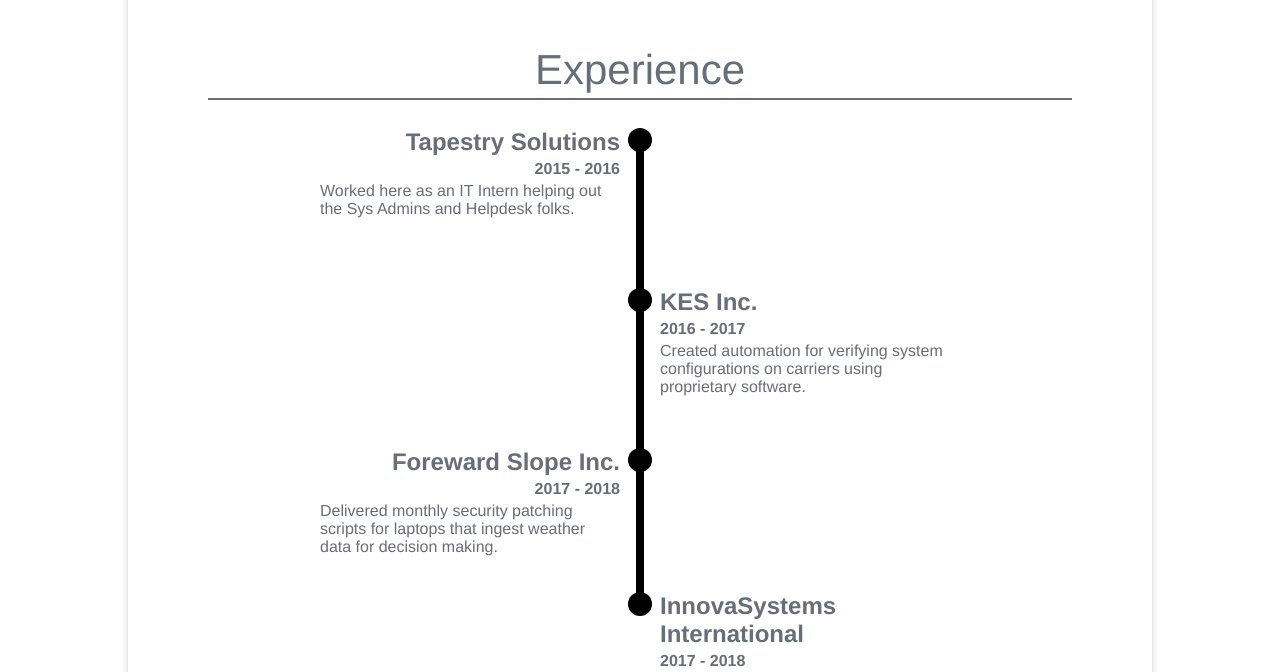
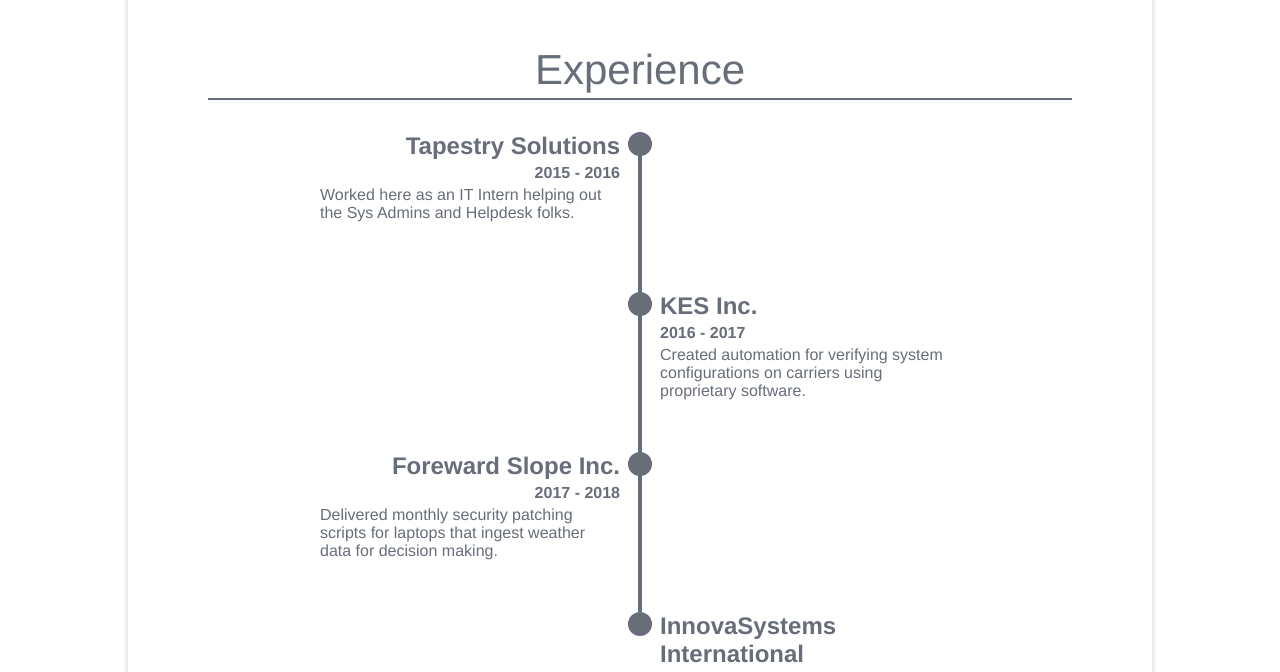
Before and after one commit to omgitsfrancis/omgitsfrancis-v2, a Next.js app: page / in a window 1280 px wide. Shown: the part 1520-2192 px from the top of the page. Built offline with nearby package versions, Linux system fonts and the light colour scheme; no server answers.

Commit message:
Changed timeline styles

```diff
--- a/src/components/timeline.js
+++ b/src/components/timeline.js
@@ -1,4 +1,5 @@
 import styled from "styled-components";
+import { TEXT_COLOR } from "../components/global";
 
 const Container = styled.div`
   width: 100%;
@@ -18,8 +19,8 @@ const Container = styled.div`
 const Line = styled.div`
   display: flex;
   justify-content: center;
-  background-color: black;
-  width: 8px;
+  background-color: ${TEXT_COLOR};
+  width: 4px;
   min-height: 160px;
 `;
 
@@ -27,18 +28,16 @@ const Dot = styled.div`
   position: absolute;
   width: 24px;
   height: 24px;
-  background-color: black;
+  background-color: ${TEXT_COLOR};
   border-radius: 50%;
-  transform: translateY(-4px);
-  transition: transform linear 0.15s;
   &:hover {
-    transform: scale(1.025);
+    background-color: #3498ff;
   }
 `;
 
 const LastDot = styled(Dot)`
   align-self: flex-end;
-  transform: translateY(4px);
+  transform: translateY(24px);
 `;
 
 const ItemContainer = styled.div`
@@ -52,9 +51,11 @@ const ItemContainer = styled.div`
     text-align: left;
   }
 `;
+
 const ItemHeader = styled.h2`
   margin-bottom: 0.25rem;
 `;
+
 const ItemDate = styled.h4`
   font-weight: bold;
   margin-bottom: 0.25rem;
```
